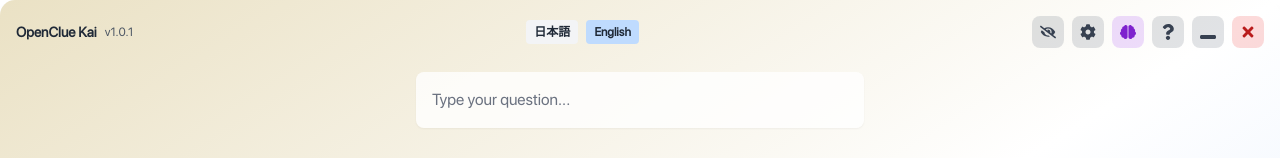
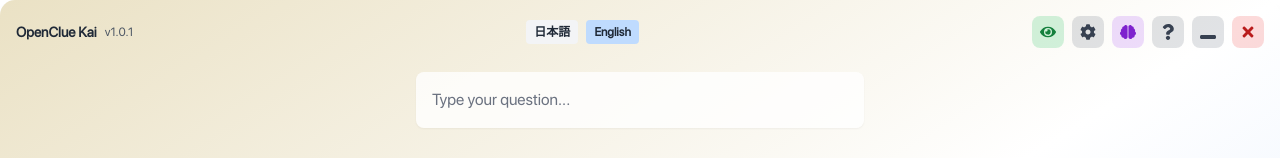
Before and after one commit to ahmvdev/openclue, a React (Vite) app: page / in a window 1280 px wide. Shown: the top 158 px of the page. Built offline with nearby package versions, Linux system fonts and the light colour scheme.

Commit message:
Replace monitoring toggle button with always-on indicator
cgen-51fd555725fd42a0b17a8dc48329ab38

```diff
--- a/src/components/Header.tsx
+++ b/src/components/Header.tsx
@@ -1,7 +1,15 @@
-import React, { useState, useRef, useEffect } from 'react';
-import { FaEye, FaEyeSlash, FaCog, FaTimes, FaWindowMinimize, FaQuestion, FaBrain } from 'react-icons/fa';
-import { motion, AnimatePresence } from 'framer-motion';
-import { useTranslation } from 'react-i18next';
+import React, { useState, useRef, useEffect } from "react";
+import {
+  FaEye,
+  FaEyeSlash,
+  FaCog,
+  FaTimes,
+  FaWindowMinimize,
+  FaQuestion,
+  FaBrain,
+} from "react-icons/fa";
+import { motion, AnimatePresence } from "framer-motion";
+import { useTranslation } from "react-i18next";
 
 interface HeaderProps {
   onSettingsClick: () => void;
@@ -15,67 +23,75 @@ interface ShortcutInfo {
   keys: string[];
 }
 
-const Header: React.FC<HeaderProps> = ({ onSettingsClick, isMonitoring, onToggleMonitoring, onMemoryClick }) => {
+const Header: React.FC<HeaderProps> = ({
+  onSettingsClick,
+  isMonitoring,
+  onToggleMonitoring,
+  onMemoryClick,
+}) => {
   const [showShortcuts, setShowShortcuts] = useState(false);
   const tooltipRef = useRef<HTMLDivElement>(null);
   const { t, i18n } = useTranslation();
 
   // プラットフォーム別のキー表示
-  const isMac = navigator.platform.toUpperCase().indexOf('MAC') >= 0;
-  const cmdKey = isMac ? '⌘' : 'Ctrl';
+  const isMac = navigator.platform.toUpperCase().indexOf("MAC") >= 0;
+  const cmdKey = isMac ? "⌘" : "Ctrl";
 
   const shortcuts: Record<string, ShortcutInfo> = {
     toggleWindow: {
-      description: t('shortcut.toggleWindow'),
-      keys: [cmdKey, 'B']
+      description: t("shortcut.toggleWindow"),
+      keys: [cmdKey, "B"],
     },
     screenshot: {
-      description: t('shortcut.screenshot'),
-      keys: [cmdKey, 'H']
+      description: t("shortcut.screenshot"),
+      keys: [cmdKey, "H"],
     },
     getSolution: {
-      description: t('shortcut.getSolution'),
-      keys: [cmdKey, '↵']
+      description: t("shortcut.getSolution"),
+      keys: [cmdKey, "↵"],
     },
     toggleMonitoring: {
-      description: t('shortcut.toggleMonitoring'),
-      keys: [cmdKey, 'M']
+      description: t("shortcut.toggleMonitoring"),
+      keys: [cmdKey, "M"],
     },
     moveUp: {
-      description: t('shortcut.moveUp'),
-      keys: [cmdKey, '↑']
+      description: t("shortcut.moveUp"),
+      keys: [cmdKey, "↑"],
     },
     moveDown: {
-      description: t('shortcut.moveDown'),
-      keys: [cmdKey, '↓']
+      description: t("shortcut.moveDown"),
+      keys: [cmdKey, "↓"],
     },
     moveLeft: {
-      description: t('shortcut.moveLeft'),
-      keys: [cmdKey, '←']
+      description: t("shortcut.moveLeft"),
+      keys: [cmdKey, "←"],
     },
     moveRight: {
-      description: t('shortcut.moveRight'),
-      keys: [cmdKey, '→']
+      description: t("shortcut.moveRight"),
+      keys: [cmdKey, "→"],
     },
     quit: {
-      description: t('shortcut.quit'),
-      keys: [cmdKey, 'Q']
-    }
+      description: t("shortcut.quit"),
+      keys: [cmdKey, "Q"],
+    },
   };
 
   useEffect(() => {
     const handleClickOutside = (event: MouseEvent) => {
-      if (tooltipRef.current && !tooltipRef.current.contains(event.target as Node)) {
+      if (
+        tooltipRef.current &&
+        !tooltipRef.current.contains(event.target as Node)
+      ) {
         setShowShortcuts(false);
       }
     };
 
     if (showShortcuts) {
-      document.addEventListener('mousedown', handleClickOutside);
+      document.addEventListener("mousedown", handleClickOutside);
     }
 
     return () => {
-      document.removeEventListener('mousedown', handleClickOutside);
+      document.removeEventListener("mousedown", handleClickOutside);
     };
   }, [showShortcuts]);
 
@@ -83,38 +99,35 @@ const Header: React.FC<HeaderProps> = ({ onSettingsClick, isMonitoring, onToggle
     <header className="relative flex items-center justify-between px-4 pt-4 pb-2">
       {/* ロゴ部分 */}
       <div className="flex items-center gap-2">
-        <h1 className="text-sm font-bold text-gray-800">{t('appName')}</h1>
-        <span className="text-xs text-gray-600">{t('version')}</span>
+        <h1 className="text-sm font-bold text-gray-800">{t("appName")}</h1>
+        <span className="text-xs text-gray-600">{t("version")}</span>
       </div>
 
       {/* 言語切替UI */}
       <div className="flex items-center gap-2">
         <button
-          className={`px-2 py-1 rounded text-xs font-bold ${i18n.language === 'ja' ? 'bg-blue-200' : 'bg-gray-100'}`}
-          onClick={() => i18n.changeLanguage('ja')}
-        >日本語</button>
+          className={`px-2 py-1 rounded text-xs font-bold ${i18n.language === "ja" ? "bg-blue-200" : "bg-gray-100"}`}
+          onClick={() => i18n.changeLanguage("ja")}
+        >
+          日本語
+        </button>
         <button
-          className={`px-2 py-1 rounded text-xs font-bold ${i18n.language === 'en' ? 'bg-blue-200' : 'bg-gray-100'}`}
-          onClick={() => i18n.changeLanguage('en')}
-        >English</button>
+          className={`px-2 py-1 rounded text-xs font-bold ${i18n.language === "en" ? "bg-blue-200" : "bg-gray-100"}`}
+          onClick={() => i18n.changeLanguage("en")}
+        >
+          English
+        </button>
       </div>
 
       {/* コントロールボタン */}
       <div className="no-drag flex items-center gap-2">
-        {/* 監視トグルボタン */}
-        <motion.button
-          whileHover={{ scale: 1.1 }}
-          whileTap={{ scale: 0.95 }}
-          onClick={onToggleMonitoring}
-          className={`p-2 rounded-lg transition-colors ${
-            isMonitoring
-              ? 'bg-green-500/20 hover:bg-green-500/30 text-green-700'
-              : 'bg-gray-500/20 hover:bg-gray-500/30 text-gray-700'
-          }`}
-          title={isMonitoring ? t('monitoringOn') : t('monitoringOff')}
+        {/* 監視状態表示（常にオン） */}
+        <div
+          className="p-2 rounded-lg bg-green-500/20 text-green-700"
+          title={t("monitoringOn")}
         >
-          {isMonitoring ? <FaEye className="w-4 h-4" /> : <FaEyeSlash className="w-4 h-4" />}
-        </motion.button>
+          <FaEye className="w-4 h-4" />
+        </div>
 
         {/* 設定ボタン */}
         <motion.button
@@ -122,7 +135,7 @@ const Header: React.FC<HeaderProps> = ({ onSettingsClick, isMonitoring, onToggle
           whileTap={{ scale: 0.95 }}
           onClick={onSettingsClick}
           className="p-2 rounded-lg bg-gray-500/20 hover:bg-gray-500/30 text-gray-700 transition-colors"
-          title={t('settings')}
+          title={t("settings")}
         >
           <FaCog className="w-4 h-4" />
         </motion.button>
@@ -134,7 +147,7 @@ const Header: React.FC<HeaderProps> = ({ onSettingsClick, isMonitoring, onToggle
             whileTap={{ scale: 0.95 }}
             onClick={onMemoryClick}
             className="p-2 rounded-lg bg-purple-500/20 hover:bg-purple-500/30 text-purple-700 transition-colors"
-            title={t('memory')}
+            title={t("memory")}
           >
             <FaBrain className="w-4 h-4" />
           </motion.button>
@@ -146,7 +159,7 @@ const Header: React.FC<HeaderProps> = ({ onSettingsClick, isMonitoring, onToggle
           whileTap={{ scale: 0.95 }}
           onClick={() => setShowShortcuts(!showShortcuts)}
           className="p-2 rounded-lg bg-gray-500/20 hover:bg-gray-500/30 text-gray-700 transition-colors"
-          title={t('shortcuts')}
+          title={t("shortcuts")}
         >
           <FaQuestion className="w-4 h-4" />
         </motion.button>
@@ -157,7 +170,7 @@ const Header: React.FC<HeaderProps> = ({ onSettingsClick, isMonitoring, onToggle
           whileTap={{ scale: 0.95 }}
           onClick={() => window.electron?.minimize()}
           className="p-2 rounded-lg bg-gray-500/20 hover:bg-gray-500/30 text-gray-700 transition-colors"
-          title={t('minimize')}
+          title={t("minimize")}
         >
           <FaWindowMinimize className="w-4 h-4" />
         </motion.button>
@@ -168,7 +181,7 @@ const Header: React.FC<HeaderProps> = ({ onSettingsClick, isMonitoring, onToggle
           whileTap={{ scale: 0.95 }}
           onClick={() => window.electron?.close()}
           className="p-2 rounded-lg bg-red-500/20 hover:bg-red-500/30 text-red-700 transition-colors"
-          title={t('close')}
+          title={t("close")}
         >
           <FaTimes className="w-4 h-4" />
         </motion.button>
@@ -186,10 +199,15 @@ const Header: React.FC<HeaderProps> = ({ onSettingsClick, isMonitoring, onToggle
             className="absolute top-full right-0 mt-2 w-80 z-50"
           >
             <div className="bg-white/95 backdrop-blur-md rounded-lg shadow-lg border border-gray-200 p-4">
-              <h3 className="font-semibold text-gray-800 mb-3">{t('shortcutsTitle')}</h3>
+              <h3 className="font-semibold text-gray-800 mb-3">
+                {t("shortcutsTitle")}
+              </h3>
               <div className="space-y-2 text-sm">
                 {Object.entries(shortcuts).map(([key, info]) => (
-                  <div key={key} className="flex items-center justify-between py-1">
+                  <div
+                    key={key}
+                    className="flex items-center justify-between py-1"
+                  >
                     <span className="text-gray-600">{info.description}</span>
                     <div className="flex gap-1">
                       {info.keys.map((k, i) => (
```
